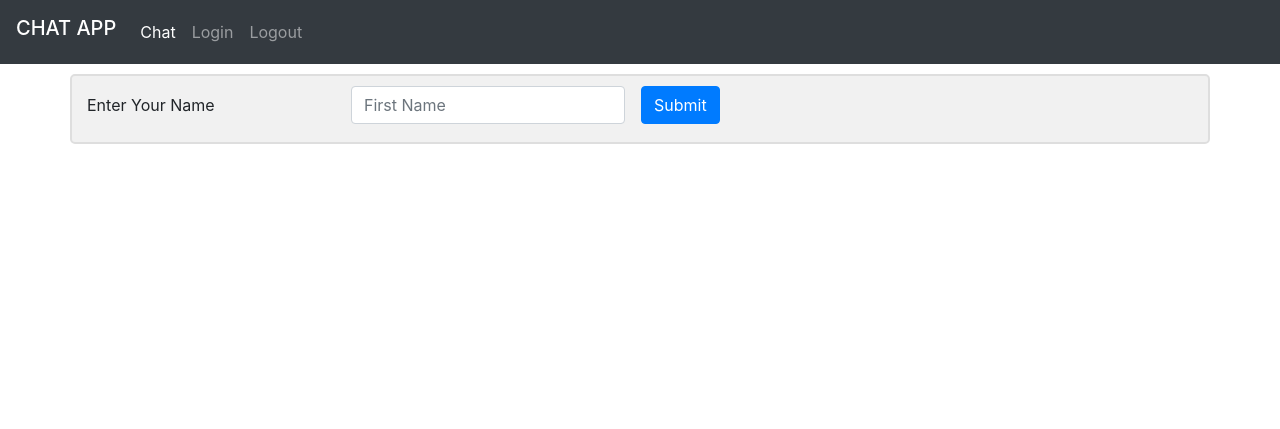
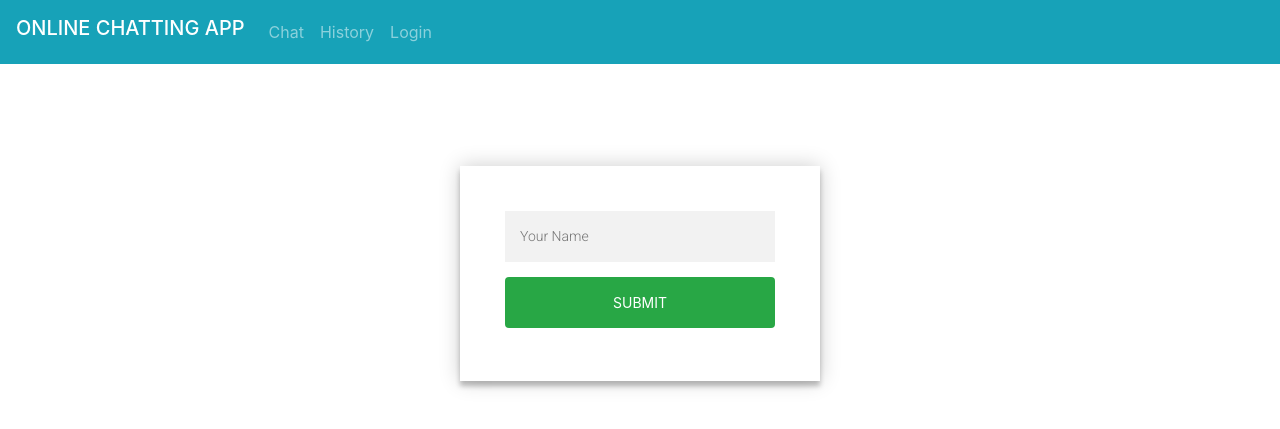
Before and after one commit to sjadhav07/Online-Chat-App, a Flask app: page /login in a window 1280 px wide. Shown: the top 429 px of the page. Run offline with Flask 3, Linux system fonts and the light colour scheme; data comes from the database, SQL or seed files in the repository; both versions use the stored data as it was before the commit; some libraries are stand-ins or nearby versions.

Commit message:
improved code

```diff
--- a/website/application/static/index.js
+++ b/website/application/static/index.js
@@ -1,38 +1,75 @@
-$(function()
-{
-  $('#messages') .css({'height': (($(window).height()) * 0.8)+'px'});
+// Function to add new messages to the chat window
+async function add_messages(msg, scroll) {
+  // Check if the message contains a name
+  if (typeof msg.name !== 'undefined') {
+    var date = dateNow();
 
-  $(window).bind('resize', function(){
-      $('#messages') .css({'height': (($(window).height()) - 200)+'px'});
+    // Check if the message contains a time; if not, use the current time
+    if (typeof msg.time !== "undefined") {
+      var n = msg.time;
+    } else {
+      var n = date;
+    }
+
+    // Load the user's global name
+    var global_name = await load_name();
+
+    // Set the content of the message based on whether it's the user's message or others' message
+    var content = '<div class="container">' + '<b style="color:#000" class="right">' + msg.name + '</b><p>' + msg.message + '</p><span class="time-right">' + n + '</span></div>';
+    if (global_name == msg.name) {
+      content = '<div class="container darker">' + '<b style="color:#000" class="left">' + msg.name + '</b><p>' + msg.message + '</p><span class="time-left">' + n + '</span></div>';
+    }
+
+    // Update the chat window
+    var messageDiv = document.getElementById("messages");
+    messageDiv.innerHTML += content;
+  }
+
+  // If scroll is true, scroll to the bottom of the chat window
+  if (scroll) {
+    scrollSmoothToBottom("messages");
+  }
+}
+
+// Function to load the user's name from the server
+async function load_name() {
+  return await fetch('/get_name')
+    .then(async function (response) {
+      return await response.json();
+    }).then(function (text) {
+      return text["name"];
+    });
+}
+
+// Function to load messages from the server
+async function load_messages() {
+  return await fetch('/get_messages')
+    .then(async function (response) {
+      return await response.json();
+    }).then(function (text) {
+      console.log(text);
+      return text;
+    });
+}
+
+// Set the height of the chat window based on window height
+$(function () {
+  $('.msgs').css({ 'height': (($(window).height()) * 0.7) + 'px' });
+
+  $(window).bind('resize', function () {
+    $('.msgs').css({ 'height': (($(window).height()) * 0.7) + 'px' });
   });
 });
 
-function scrollSmoothToBottom (id) {
+// Function to scroll smoothly to the bottom of the chat window
+function scrollSmoothToBottom(id) {
   var div = document.getElementById(id);
   $('#' + id).animate({
     scrollTop: div.scrollHeight - div.clientHeight
   }, 500);
 }
 
-async function load_name(){
-  return await fetch('/get_name')
-       .then(async function (response) {
-          return await response.json();
-      }).then(function (text) {
-          return text["name"]
-      });
-};
-
-async function load_messages() {
-  return await fetch('/get_messages')
-   .then(async function (response) {
-      return await response.json();
-  }).then(function (text) {
-      console.log(text)
-      return text
-  });
-}
-
+// Function to get the current date and time in a specific format
 function dateNow() {
   var date = new Date();
   var aaaa = date.getFullYear();
@@ -63,75 +100,54 @@ function dateNow() {
   return cur_day + " " + hours + ":" + minutes;
 }
 
-var socket = io.connect('http://' + document.domain + ':' + location.port);
-  socket.on( 'connect', async function() {
-    var usr_name = await load_name()
-    if (usr_name != ""){
-      socket.emit( 'event', {
+// Connect to the socket.io server and handle events
+var socket = io.connect('http://' + location.hostname + ':' + location.port);
+socket.on('connect', async function () {
+  var usr_name = await load_name();
+  if (usr_name != "") {
+    socket.emit('event', {
       message: usr_name + ' just connected to the server!',
       connect: true
-      } )
-    }
-    var form = $( 'form#msgForm' ).on( 'submit', async function( e ) {
-      e.preventDefault()
-
-      // get input from message box
-      let msg_input = document.getElementById("msg")
-      let user_input = msg_input.value
-      let user_name = await load_name()
-
-      // clear msg box value
-      msg_input.value = ""
-
-      // send message to other users
-      socket.emit( 'event', {
-        message : user_input,
-        name: user_name
-      } )
-    } )
-  } )
-  socket.on( 'disconnect', async function( msg ) {
-      var usr_name = await load_name()
-      socket.emit( 'event', {
-      message: usr_name + ' just left the server...',
-      name: usr_name
-    } )
-  })
-  socket.on( 'message response', function( msg ) {
-    add_messages(msg, true)
-  })
-
-window.onload = async function() {
-  var msgs = await load_messages()
-  for (i = 0; i < msgs.length; i++){
-    scroll = false
-    if (i == msgs.length-1) {scroll = true}
-    add_messages(msgs[i], scroll)
+    });
   }
 
+  var form = $('form#msgForm').on('submit', async function (e) {
+    e.preventDefault();
+
+    // Get input from the message box
+    let msg_input = document.getElementById("msg");
+    let user_input = msg_input.value;
+    let user_name = await load_name();
+
+    // Clear message box value
+    msg_input.value = "";
+
+    // Send message to other users
+    socket.emit('event', {
+      message: user_input,
+      name: user_name
+    });
+  });
+});
+
+// Handle incoming message response from the server
+socket.on('message response', function (msg) {
+  add_messages(msg, true);
+});
+
+// Load messages and user name when the window loads
+window.onload = async function () {
+  var msgs = await load_messages();
+  for (i = 0; i < msgs.length; i++) {
+    scroll = false;
+    if (i == msgs.length - 1) { scroll = true; }
+    add_messages(msgs[i], scroll);
   }
 
-async function add_messages(msg, scroll){
-  if( typeof msg.name !== 'undefined' ) {
-    var date = dateNow()
-
-    if ( typeof msg.time !== "undefined") {
-      var n = msg.time
-    }else{
-      var n = date
+  let name = await load_name();
+  if (name != "") {
+    $("#login").hide();
+  } else {
+    $("#logout").hide();
   }
-    var global_name = await load_name()
-
-    var content = '<div class="container">' + '<b style="color:#000" class="right">'+msg.name+'</b><p>' + msg.message +'</p><span class="time-right">' + n + '</span></div>'
-    if (global_name == msg.name){
-      content = '<div class="container darker">' + '<b style="color:#000" class="left">'+msg.name+'</b><p>' + msg.message +'</p><span class="time-left">' + n + '</span></div>'
-    }
-    // update div
-    var messageDiv = document.getElementById("messages")
-    messageDiv.innerHTML += content
-  }
-
-  if (scroll){
-    scrollSmoothToBottom("messages");
-  }
-}
+};
--- a/website/application/templates/base.html
+++ b/website/application/templates/base.html
@@ -53,6 +53,7 @@
               float: left;
               color: #999;
             }
+
         </style>
         <script src="https://code.jquery.com/jquery-3.4.1.slim.min.js" integrity="sha384-J6qa4849blE2+poT4WnyKhv5vZF5SrPo0iEjwBvKU7imGFAV0wwj1yYfoRSJoZ+n" crossorigin="anonymous"></script>
         <script src="//ajax.googleapis.com/ajax/libs/jquery/1.9.1/jquery.min.js"></script>
@@ -63,16 +64,17 @@
 
     <body>
 
-        <nav class="navbar navbar-expand-lg navbar-dark bg-dark">
-          <h1 class="navbar-brand" href="#">CHAT APP</h1>
+        <nav class="navbar navbar-expand-lg navbar-dark bg-info">
+          <h1 class="navbar-brand" href="#">ONLINE CHATTING APP</h1>
           <button class="navbar-toggler" type="button" data-toggle="collapse" data-target="#navbarNavAltMarkup" aria-controls="navbarNavAltMarkup" aria-expanded="false" aria-label="Toggle navigation">
             <span class="navbar-toggler-icon"></span>
           </button>
           <div class="collapse navbar-collapse" id="navbarNavAltMarkup">
             <div class="navbar-nav">
-              <a class="nav-item nav-link active" href="/home">Chat <span class="sr-only">(current)</span></a>
-              <a class="nav-item nav-link" href="/login">Login</a>
-              <a class="nav-item nav-link" href="/logout">Logout</a>
+              <a class="nav-item nav-link" href="/home">Chat <span class="sr-only">(current)</span></a>
+                <a class="nav-item nav-link" href="/history">History</a>
+              <a class="nav-item nav-link" id="login" href="/login">Login</a>
+              <a class="nav-item nav-link" id="logout" href="/logout">Logout</a>
             </div>
           </div>
         </nav>
@@ -88,10 +90,8 @@
             {% endwith %}
         {% endblock %}
 
-        <div class="container">
-            {% block content %}
-            {% endblock %}
-        </div>
+        {% block content %}
+        {% endblock %}
 
         <script src="https://cdn.jsdelivr.net/npm/popper.js@1.16.0/dist/umd/popper.min.js" integrity="sha384-Q6E9RHvbIyZFJoft+2mJbHaEWldlvI9IOYy5n3zV9zzTtmI3UksdQRVvoxMfooAo" crossorigin="anonymous"></script>
         <script src="https://stackpath.bootstrapcdn.com/bootstrap/4.4.1/js/bootstrap.min.js" integrity="sha384-wfSDF2E50Y2D1uUdj0O3uMBJnjuUD4Ih7YwaYd1iqfktj0Uod8GCExl3Og8ifwB6" crossorigin="anonymous"></script>
--- a/website/application/templates/login.html
+++ b/website/application/templates/login.html
@@ -22,19 +22,78 @@
     {% endwith %}
 {% endblock %}
 
+{% block content %}
+<style type="text/css">
+@import url(https://fonts.googleapis.com/css?family=Roboto:300);
 
-{% block content %}
-<form class="form-inline" action="#" method="POST">
-  <div class="form-group mb-2">
-    <label for="staticName2" class="sr-only">Name</label>
-    <input type="text" readonly class="form-control-plaintext" id="staticName2" value="Enter Your Name">
+.login-page {
+  width: 360px;
+  padding: 8% 0 0;
+  margin: auto;
+}
+.form {
+  position: relative;
+  z-index: 1;
+  background: #FFFFFF;
+  max-width: 360px;
+  margin: 0 auto 100px;
+  padding: 45px;
+  text-align: center;
+  box-shadow: 0 0 20px 0 rgba(0, 0, 0, 0.2), 0 5px 5px 0 rgba(0, 0, 0, 0.24);
+}
+.form input {
+  font-family: "Roboto", sans-serif;
+  outline: 0;
+  background: #f2f2f2;
+  width: 100%;
+  border: 0;
+  margin: 0 0 15px;
+  padding: 15px;
+  box-sizing: border-box;
+  font-size: 14px;
+}
+.form button {
+  text-transform: uppercase;
+  outline: 0;
+  width: 100%;
+  border: 0;
+  padding: 15px;
+  color: #FFFFFF;
+  font-size: 14px;
+  -webkit-transition: all 0.3 ease;
+  transition: all 0.3 ease;
+  cursor: pointer;
+}
+.form button:hover,.form button:active,.form button:focus {
+  background: #43A047;
+}
+.form .message {
+  margin: 15px 0 0;
+  color: #b3b3b3;
+  font-size: 12px;
+}
+.container {
+  position: relative;
+  z-index: 1;
+  max-width: 300px;
+  margin: 0 auto;
+}
+.container:before, .container:after {
+  content: "";
+  display: block;
+  clear: both;
+}
+
+</style>
+
+<div class="login-page">
+  <div class="form">
+    <form class="login-form" action="#" method="POST">
+      <input type="text" name="inputName" id="inputName" placeholder="Your Name"/>
+      <button type="submit" class="btn btn-success mb-2">Submit</button>
+    </form>
   </div>
-  <div class="form-group mx-sm-3 mb-2">
-    <label for="inputName" class="sr-only">Name</label>
-    <input type="text" class="form-control" name="inputName" id="inputName" placeholder="First Name">
-  </div>
-  <button type="submit" class="btn btn-primary mb-2">Submit</button>
-</form>
+</div>
 
 <script type="text/javascript" src="{{ url_for('static', filename='index.js') }}"></script>
 {% endblock %}
--- a/website/application/views.py
+++ b/website/application/views.py
@@ -4,15 +4,15 @@ from .database import DataBase
 
 view = Blueprint("views", __name__)
 
+
 # GLOBAL CONSTANTS
 NAME_KEY = 'name'
 MSG_LIMIT = 20
 
-# GLOBAL VARS
-client = None
+# VIEWS
 
 
-@view.route("/login", methods=["POST","GET"])
+@view.route("/login", methods=["POST", "GET"])
 def login():
     """
     displays main login page and handles saving name in session
@@ -28,7 +28,7 @@ def login():
         else:
             flash("1Name must be longer than 1 character.")
 
-    return render_template("login.html", **{"session":"session"})
+    return render_template("login.html", **{"session": session})
 
 
 @view.route("/logout")
@@ -49,12 +49,21 @@ def home():
     displays home page if logged in
     :return: None
     """
-    global client
-
     if NAME_KEY not in session:
         return redirect(url_for("views.login"))
 
     return render_template("index.html", **{"session": session})
+
+
+@view.route("/history")
+def history():
+    if NAME_KEY not in session:
+        flash("0Please login before viewing message history")
+        return redirect(url_for("views.login"))
+
+    json_messages = get_history(session[NAME_KEY])
+    print(json_messages)
+    return render_template("history.html", **{"history": json_messages})
 
 
 @view.route("/get_name")
@@ -71,21 +80,46 @@ def get_name():
 @view.route("/get_messages")
 def get_messages():
     """
-    :returns all messages stored in database
+    :return: all messages stored in database
     """
     db = DataBase()
     msgs = db.get_all_messages(MSG_LIMIT)
+    messages = remove_seconds_from_messages(msgs)
+
+    return jsonify(messages)
+
+
+@view.route("/get_history")
+def get_history(name):
+    """
+    :param name: str
+    :return: all messages by name of user
+    """
+    db = DataBase()
+    msgs = db.get_messages_by_name(name)
+    messages = remove_seconds_from_messages(msgs)
+
+    return messages
+
+
+# UTILITIES
+def remove_seconds_from_messages(msgs):
+    """
+    removes the seconds from all messages
+    :param msgs: list
+    :return: list
+    """
     messages = []
     for msg in msgs:
         message = msg
         message["time"] = remove_seconds(message["time"])
         messages.append(message)
 
-    return jsonify(msgs)
+    return messages
 
 
 def remove_seconds(msg):
     """
-    removes the seconds off of a date time string
+    :return: string with seconds trimmed off
     """
     return msg.split(".")[0][:-3]
--- a/website/config.py
+++ b/website/config.py
@@ -2,7 +2,7 @@ from dotenv import load_dotenv
 from pathlib import Path  # python3 only
 import os
 
-# load enviornment variables
+# set path to env file
 env_path = Path('.') / '.env'
 load_dotenv(dotenv_path=env_path)
 
--- a/website/main.py
+++ b/website/main.py
@@ -5,9 +5,10 @@ from application import create_app
 from application.database import DataBase
 import config
 
-# setup flask application
+# SETUP
 app = create_app()
 socketio = SocketIO(app)  # used for user communication
+
 
 # COMMUNICATION FUNCTIONS
 
@@ -30,5 +31,5 @@ def handle_my_custom_event(json, methods=['GET', 'POST']):
 
 # MAINLINE
 
-if __name__ == "__main__":
+if __name__ == "__main__":  # start the web server
     socketio.run(app, debug=True, host=str(config.Config.SERVER))
```
Also changed, not shown: website/application/database.py (+25 -6 lines), website/application/templates/history.html (added, +19 -0 lines), website/application/templates/index.html (+14 -2 lines), website/messages.db (deleted). Lines whose indentation alone changed are shown as unchanged.
